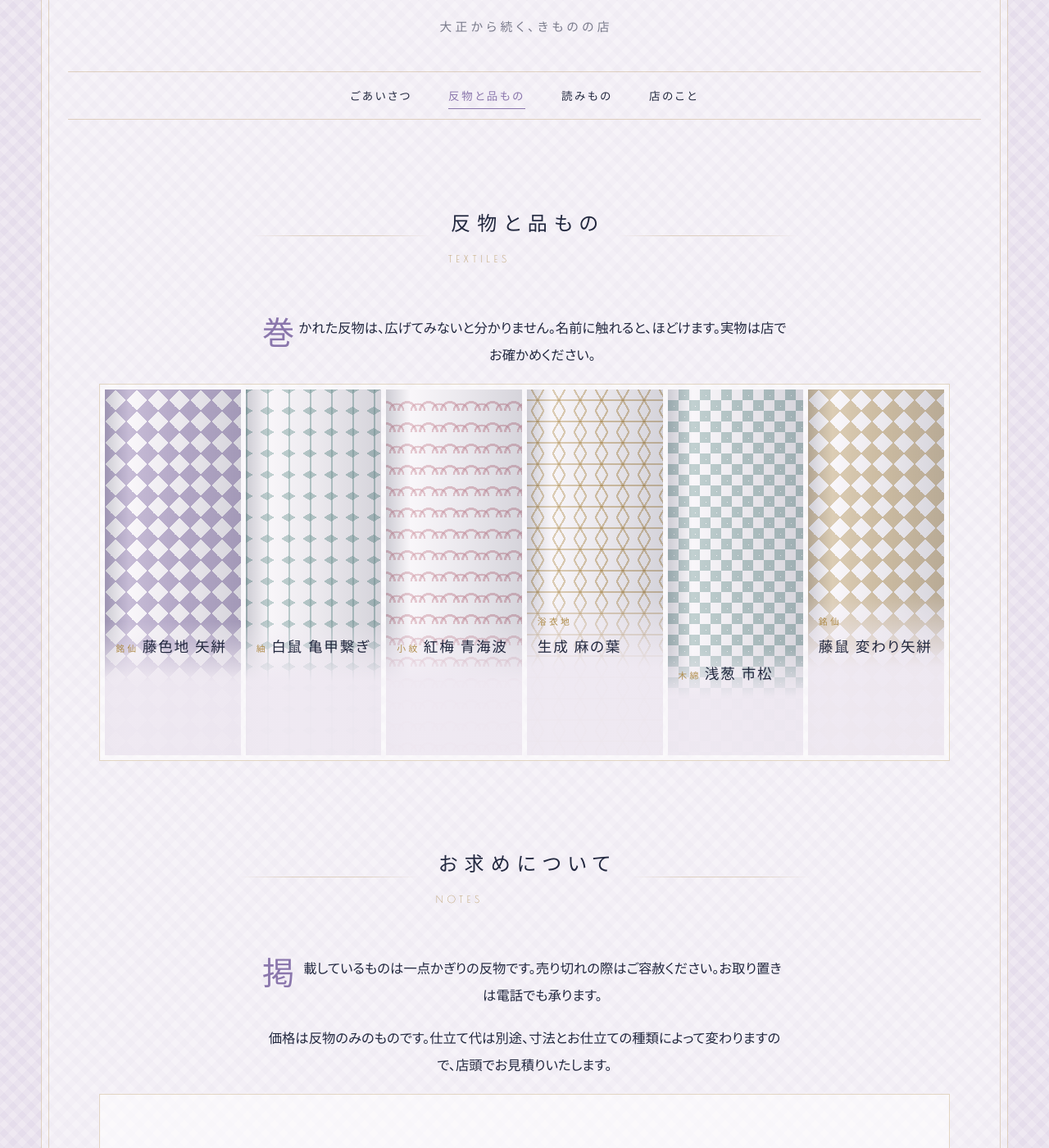
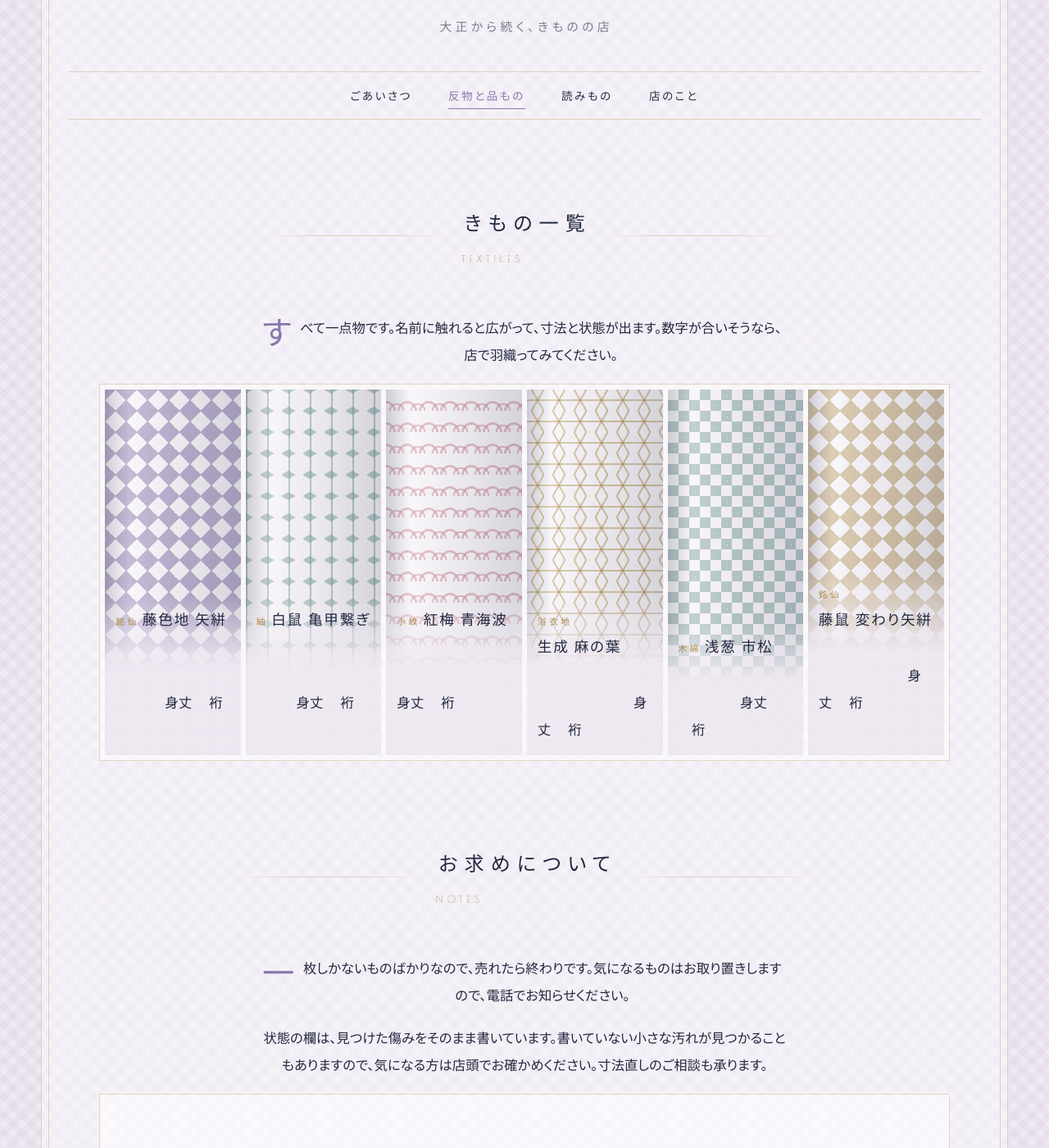
Before and after one commit to yukihima0302-svg/kingyobachi, a Jekyll site: the page built from gallery.html, in a window 1280 px wide and 1400 px high, scrolled down 268 px. Shown: the whole window at 82% size. Built offline with Jekyll 4.4.1, drawn with Linux system fonts in a browser that asks for light colours; some web fonts are replaced; some of the changed text lies outside the part shown.

Commit message:
Add files via upload

```diff
--- a/gallery.html
+++ b/gallery.html
@@ -1,9 +1,9 @@
 ---
 layout: page
-title: 反物と品もの
+title: きもの一覧
 latin: TEXTILES
 permalink: /gallery/
-lead: 巻かれた反物は、広げてみないと分かりません。名前に触れると、ほどけます。実物は店でお確かめください。
+lead: すべて一点物です。名前に触れると広がって、寸法と状態が出ます。数字が合いそうなら、店で羽織ってみてください。
 ---
 
 <div class="tanmono-dana">
@@ -15,9 +15,11 @@
       <span class="tanmono__gara gara--{{ t.pattern }} iro--{{ t.tone }}" aria-hidden="true"></span>
     {% endif %}
     <span class="tanmono__fuda">
-      <span class="tanmono__shu">{{ t.kind }}</span>
+      <span class="tanmono__shu">{{ t.kind }}{% if t.era %}　{{ t.era }}{% endif %}</span>
       <span class="tanmono__na">{{ t.name }}</span>
       <span class="tanmono__setsu">{{ t.note }}</span>
+      <span class="tanmono__sunpo">身丈 {{ t.shitake }}　裄 {{ t.yuki }}</span>
+      <span class="tanmono__jotai">{{ t.jotai }}</span>
       <span class="tanmono__ne">{% if t.price != "" %}{{ t.price }}{% else %}お問い合わせください{% endif %}</span>
     </span>
   </button>
@@ -29,11 +31,11 @@
 </div>
 
 <div class="maegaki">
-  <p>掲載しているものは一点かぎりの反物です。売り切れの際はご容赦ください。お取り置きは電話でも承ります。</p>
-  <p>価格は反物のみのものです。仕立て代は別途、寸法とお仕立ての種類によって変わりますので、店頭でお見積りいたします。</p>
+  <p>一枚しかないものばかりなので、売れたら終わりです。気になるものはお取り置きしますので、電話でお知らせください。</p>
+  <p>状態の欄は、見つけた傷みをそのまま書いています。書いていない小さな汚れが見つかることもありますので、気になる方は店頭でお確かめください。寸法直しのご相談も承ります。</p>
 </div>
 
 <div class="izanai">
-  <p>気になる一反があれば、電話一本でお取り置きします。</p>
+  <p>気になる一枚があれば、電話一本でお取り置きします。</p>
   <a class="fumi" href="tel:{{ site.shop.tel | replace: '-', '' }}">{{ site.shop.tel }}</a>
 </div>
```
Also changed, not shown: _config (1).yml (added, +55 -0 lines), index.html (+7 -5 lines), info.md (+8 -4 lines).
